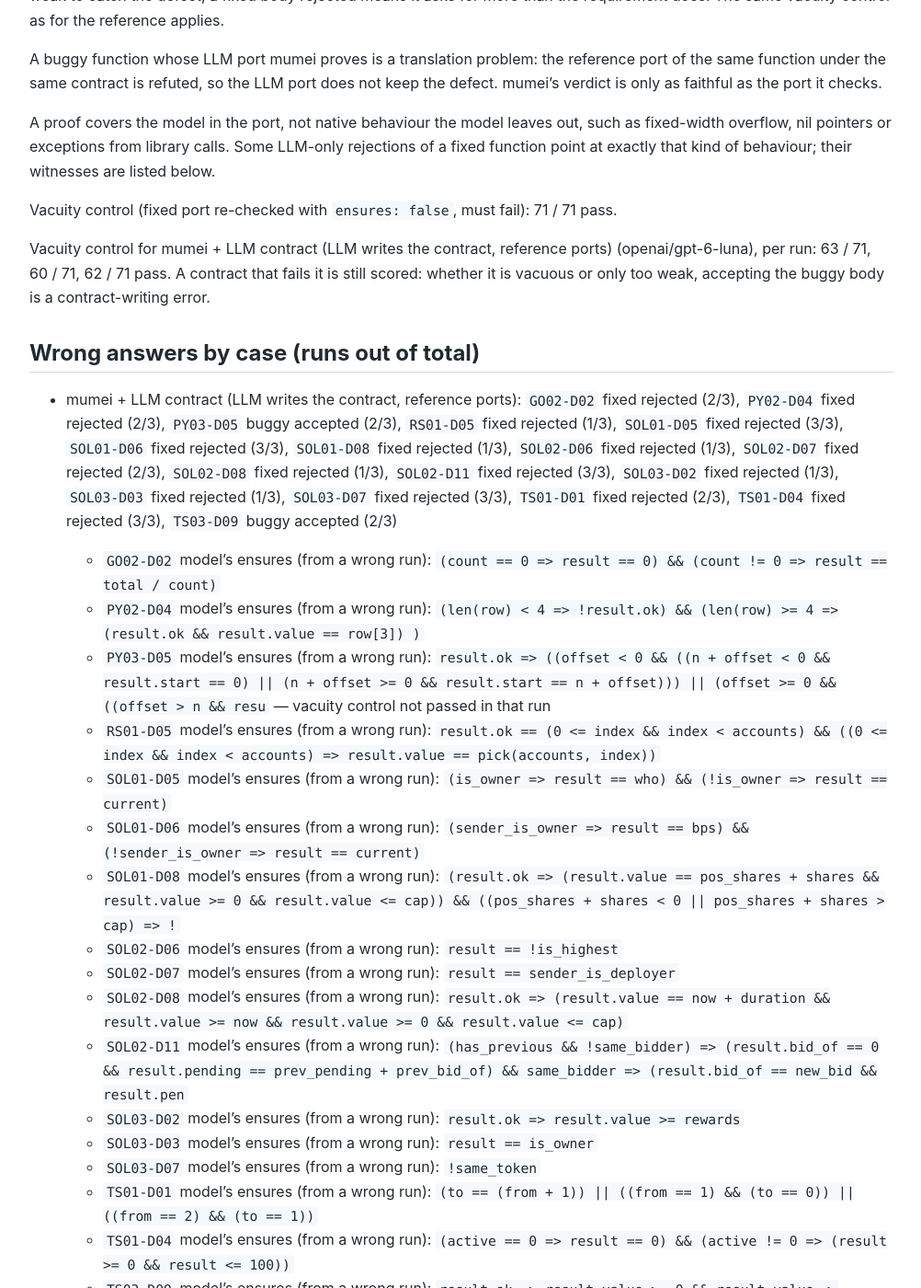
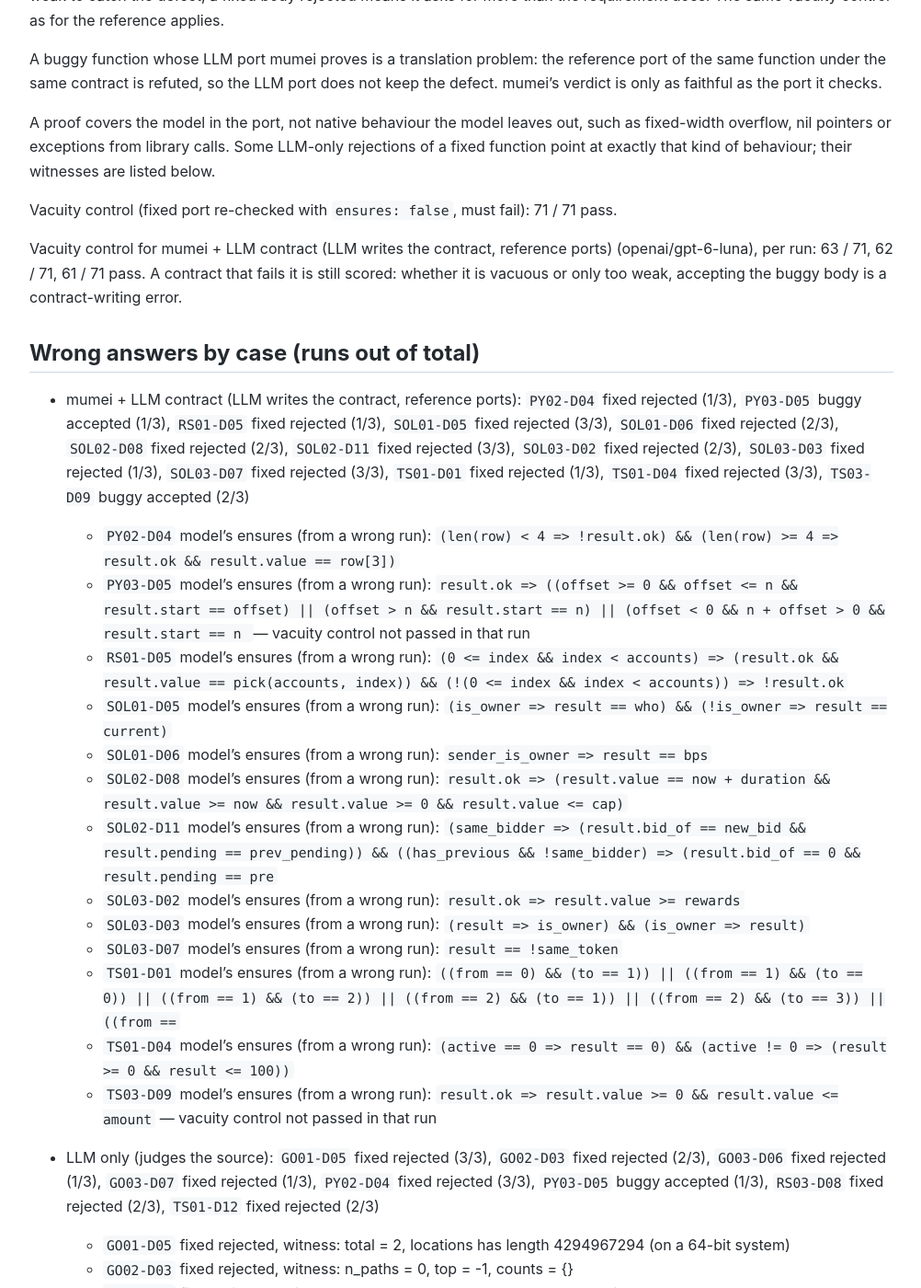
Before and after one commit to mumei-lang/mumei-demo, a Jekyll site: the page built from proofs/RESULTS.md, in a window 1280 px wide and 1400 px high, scrolled down 1046 px. Shown: the whole window at 92% size, without its empty margins (138-1140 px from the left). Built offline with Jekyll 4.4.1, drawn with Linux system fonts in a browser that asks for light colours; our own code applies the rules of GitHub Pages for plain Markdown files; some of the changed text lies outside the part shown.

Commit message:
Re-record the llm-contract arm without the refund-call wording
Co-Authored-By: Devin AI <158243242+devin-ai-integration[bot]@users.noreply.github.com>

```diff
--- a/proofs/RESULTS.md
+++ b/proofs/RESULTS.md
@@ -9,7 +9,7 @@ Each of the 71 specimen defects in a category Mumei targets has a requirement an
 | mumei (reference ports) | — | 1 | 71 / 71 | 71 / 71 | 71 | 0 | 0 | 0 | — |
 | LLM only (judges the source) | openai/gpt-6-luna | 3 | 71 (70–71) / 71 | 66 (66–67) / 71 | 66 | 0 (0–1) | 5 (4–5) | 0 | $0.11 |
 | mumei + LLM (LLM ports, mumei checks) | openai/gpt-6-luna | 3 | 62 (59–62) / 71 | 67 / 71 | 58 (55–58) | 8 (7–10) | 2 (2–3) | 3 (3–4) | $0.14 |
-| mumei + LLM contract (LLM writes the contract, reference ports) | openai/gpt-6-luna | 3 | 62 (60–63) / 71 | 44 (44–50) / 71 | 43 (43–48) | 1 (1–2) | 10 (7–12) | 22 (21–27) | $0.06 |
+| mumei + LLM contract (LLM writes the contract, reference ports) | openai/gpt-6-luna | 3 | 62 (61–63) / 71 | 46 (46–49) / 71 | 45 (45–48) | 1 | 7 (7–8) | 26 (21–27) | $0.06 |
 
 [REPLAY.md](REPLAY.md) replays concrete inputs, the LLM witnesses and the LLM ports on the native code (`scripts/run_native_replay.py`).
 
@@ -23,26 +23,22 @@ A proof covers the model in the port, not native behaviour the model leaves out,
 
 Vacuity control (fixed port re-checked with `ensures: false`, must fail): 71 / 71 pass.
 
-Vacuity control for mumei + LLM contract (LLM writes the contract, reference ports) (openai/gpt-6-luna), per run: 63 / 71, 60 / 71, 62 / 71 pass. A contract that fails it is still scored: whether it is vacuous or only too weak, accepting the buggy body is a contract-writing error.
+Vacuity control for mumei + LLM contract (LLM writes the contract, reference ports) (openai/gpt-6-luna), per run: 63 / 71, 62 / 71, 61 / 71 pass. A contract that fails it is still scored: whether it is vacuous or only too weak, accepting the buggy body is a contract-writing error.
 
 ## Wrong answers by case (runs out of total)
 
-- mumei + LLM contract (LLM writes the contract, reference ports): `GO02-D02` fixed rejected (2/3), `PY02-D04` fixed rejected (2/3), `PY03-D05` buggy accepted (2/3), `RS01-D05` fixed rejected (1/3), `SOL01-D05` fixed rejected (3/3), `SOL01-D06` fixed rejected (3/3), `SOL01-D08` fixed rejected (1/3), `SOL02-D06` fixed rejected (1/3), `SOL02-D07` fixed rejected (2/3), `SOL02-D08` fixed rejected (1/3), `SOL02-D11` fixed rejected (3/3), `SOL03-D02` fixed rejected (1/3), `SOL03-D03` fixed rejected (1/3), `SOL03-D07` fixed rejected (3/3), `TS01-D01` fixed rejected (2/3), `TS01-D04` fixed rejected (3/3), `TS03-D09` buggy accepted (2/3)
-  - `GO02-D02` model's ensures (from a wrong run): `(count == 0 => result == 0) && (count != 0 => result == total / count)`
-  - `PY02-D04` model's ensures (from a wrong run): `(len(row) < 4 => !result.ok) && (len(row) >= 4 => (result.ok && result.value == row[3]) )`
-  - `PY03-D05` model's ensures (from a wrong run): `result.ok => ((offset < 0 && ((n + offset < 0 && result.start == 0) || (n + offset >= 0 && result.start == n + offset))) || (offset >= 0 && ((offset > n && resu` — vacuity control not passed in that run
-  - `RS01-D05` model's ensures (from a wrong run): `result.ok == (0 <= index && index < accounts) && ((0 <= index && index < accounts) => result.value == pick(accounts, index))`
+- mumei + LLM contract (LLM writes the contract, reference ports): `PY02-D04` fixed rejected (1/3), `PY03-D05` buggy accepted (1/3), `RS01-D05` fixed rejected (1/3), `SOL01-D05` fixed rejected (3/3), `SOL01-D06` fixed rejected (2/3), `SOL02-D08` fixed rejected (2/3), `SOL02-D11` fixed rejected (3/3), `SOL03-D02` fixed rejected (2/3), `SOL03-D03` fixed rejected (1/3), `SOL03-D07` fixed rejected (3/3), `TS01-D01` fixed rejected (1/3), `TS01-D04` fixed rejected (3/3), `TS03-D09` buggy accepted (2/3)
+  - `PY02-D04` model's ensures (from a wrong run): `(len(row) < 4 => !result.ok) && (len(row) >= 4 => result.ok && result.value == row[3])`
+  - `PY03-D05` model's ensures (from a wrong run): `result.ok => ((offset >= 0 && offset <= n && result.start == offset) || (offset > n && result.start == n) || (offset < 0 && n + offset > 0 && result.start == n ` — vacuity control not passed in that run
+  - `RS01-D05` model's ensures (from a wrong run): `(0 <= index && index < accounts) => (result.ok && result.value == pick(accounts, index)) && (!(0 <= index && index < accounts)) => !result.ok`
   - `SOL01-D05` model's ensures (from a wrong run): `(is_owner => result == who) && (!is_owner => result == current)`
-  - `SOL01-D06` model's ensures (from a wrong run): `(sender_is_owner => result == bps) && (!sender_is_owner => result == current)`
-  - `SOL01-D08` model's ensures (from a wrong run): `(result.ok => (result.value == pos_shares + shares && result.value >= 0 && result.value <= cap)) && ((pos_shares + shares < 0 || pos_shares + shares > cap) => !`
-  - `SOL02-D06` model's ensures (from a wrong run): `result == !is_highest`
-  - `SOL02-D07` model's ensures (from a wrong run): `result == sender_is_deployer`
+  - `SOL01-D06` model's ensures (from a wrong run): `sender_is_owner => result == bps`
   - `SOL02-D08` model's ensures (from a wrong run): `result.ok => (result.value == now + duration && result.value >= now && result.value >= 0 && result.value <= cap)`
-  - `SOL02-D11` model's ensures (from a wrong run): `(has_previous && !same_bidder) => (result.bid_of == 0 && result.pending == prev_pending + prev_bid_of) && same_bidder => (result.bid_of == new_bid && result.pen`
+  - `SOL02-D11` model's ensures (from a wrong run): `(same_bidder => (result.bid_of == new_bid && result.pending == prev_pending)) && ((has_previous && !same_bidder) => (result.bid_of == 0 && result.pending == pre`
   - `SOL03-D02` model's ensures (from a wrong run): `result.ok => result.value >= rewards`
-  - `SOL03-D03` model's ensures (from a wrong run): `result == is_owner`
-  - `SOL03-D07` model's ensures (from a wrong run): `!same_token`
-  - `TS01-D01` model's ensures (from a wrong run): `(to == (from + 1)) || ((from == 1) && (to == 0)) || ((from == 2) && (to == 1))`
+  - `SOL03-D03` model's ensures (from a wrong run): `(result => is_owner) && (is_owner => result)`
+  - `SOL03-D07` model's ensures (from a wrong run): `result == !same_token`
+  - `TS01-D01` model's ensures (from a wrong run): `((from == 0) && (to == 1)) || ((from == 1) && (to == 0)) || ((from == 1) && (to == 2)) || ((from == 2) && (to == 1)) || ((from == 2) && (to == 3)) || ((from == `
   - `TS01-D04` model's ensures (from a wrong run): `(active == 0 => result == 0) && (active != 0 => (result >= 0 && result <= 100))`
   - `TS03-D09` model's ensures (from a wrong run): `result.ok => result.value >= 0 && result.value <= amount` — vacuity control not passed in that run
 - LLM only (judges the source): `GO01-D05` fixed rejected (3/3), `GO02-D03` fixed rejected (2/3), `GO03-D06` fixed rejected (1/3), `GO03-D07` fixed rejected (1/3), `PY02-D04` fixed rejected (3/3), `PY03-D05` buggy accepted (1/3), `RS03-D08` fixed rejected (2/3), `TS01-D12` fixed rejected (2/3)
```
Also changed, not shown: other parts of proofs/RESULTS.md (+1 -1 lines), README.md, proofs/results/llm-contract-openai__gpt-6-luna.json.
